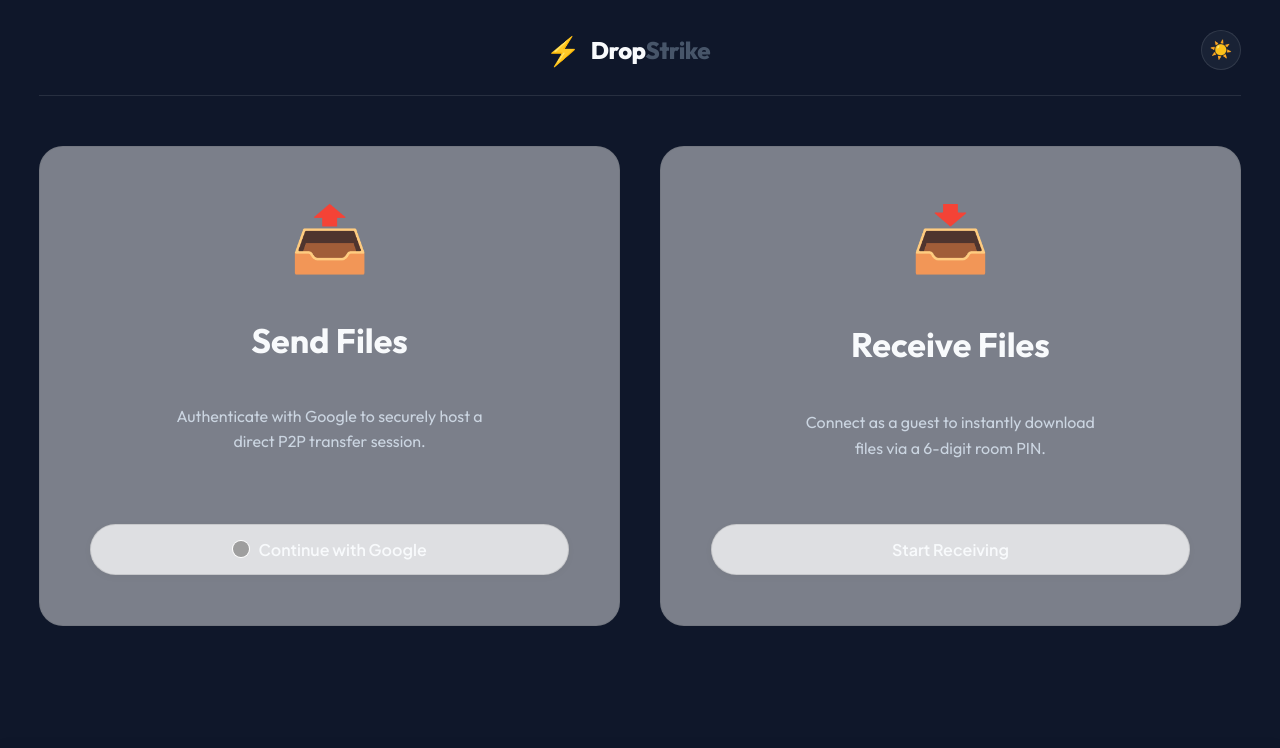
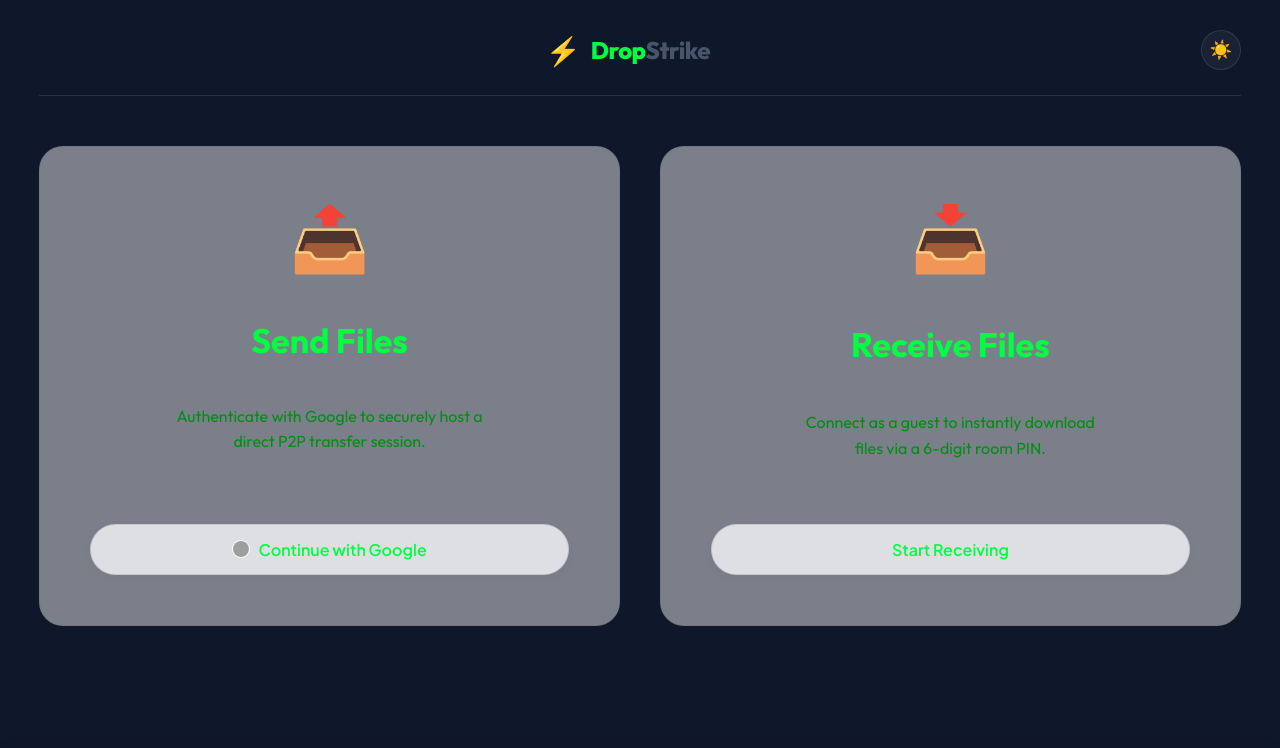
Before and after one commit to Tkay757/DropStrike, a website: page public/index.html in a window 1280 px wide. Both pictures are taken after a click on the button "Toggle Dark Mode". Shown: the top 748 px of the page. Drawn offline with nearby package versions, Linux system fonts and the light colour scheme; no server answers; grey boxes are pictures that could not be loaded.

```diff
--- a/public/index.html
+++ b/public/index.html
@@ -31,7 +31,7 @@
   <link rel="preconnect" href="https://fonts.gstatic.com" crossorigin>
   <link href="https://fonts.googleapis.com/css2?family=Plus+Jakarta+Sans:wght@400;500;600;700;800&family=Outfit:wght@300;400;500;600;700;800&display=swap" rel="stylesheet">
   <!-- Custom Styling -->
-  <link rel="stylesheet" href="style.css?v=24">
+  <link rel="stylesheet" href="style.css?v=25">
   <!-- Socket.io Client -->
   <script src="/socket.io/socket.io.js"></script>
   <!-- Google Identity Services SDK -->
--- a/public/style.css
+++ b/public/style.css
@@ -25,9 +25,9 @@
   --bg-color: #0f172a; /* Deep slate / Navy dark */
   --panel-bg: rgba(30, 41, 59, 0.7); /* Sleek slate glass for capsules */
   --border-color: rgba(255, 255, 255, 0.1); /* Soft subtle border */
-  --text-primary: #f8fafc; /* Crisp readable white */
-  --text-secondary: #cbd5e1; /* Soft silver */
-  --text-muted: #94a3b8; /* Muted slate */
+  --text-primary: #00FF41; /* Bright Matrix Green */
+  --text-secondary: #008F11; /* Classic Matrix Green */
+  --text-muted: #03A062; /* Dimmer Terminal Green */
 
   /* Adjusted glows for a balanced aesthetic */
   --primary-glow: rgba(99, 102, 241, 0.4);
```
